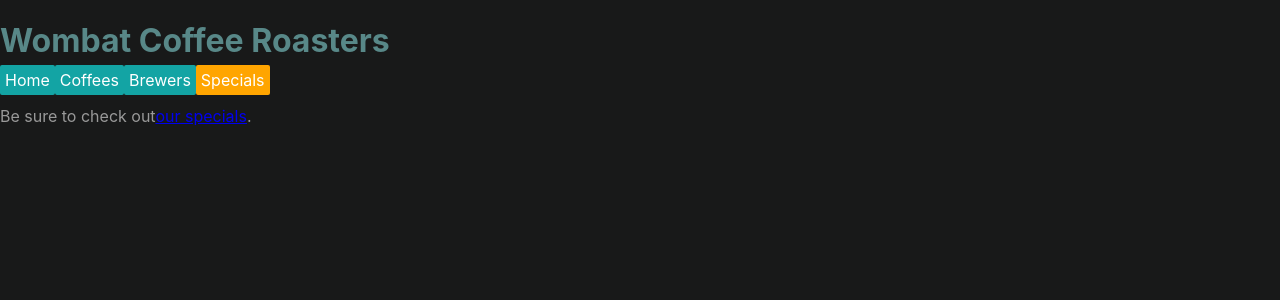
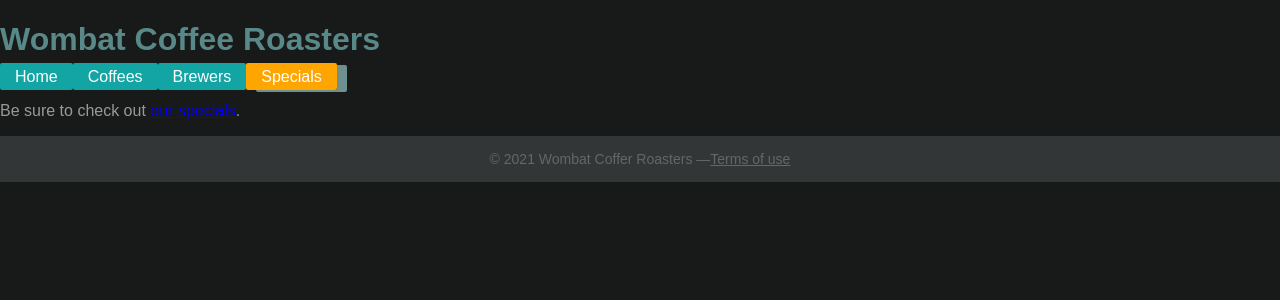
Before and after one commit to layer8games/css-in-depth, a React (Create React App) app: page / in a window 1280 px wide. Shown: the top 300 px of the page. Built offline with nearby package versions, Linux system fonts and the light colour scheme.

Commit message:
Finished chapater 1

```diff
--- a/src/App.css
+++ b/src/App.css
@@ -1,14 +1,16 @@
 body {
   background-color: #181919;
-}
-
-p {
+  font-family: sans-serif;
   color: #999999;
 }
 
 h1 {
   color: #588888;
   margin-bottom: 10px;
+}
+
+a:link {
+  color: blue;
 }
 
 .nav {
@@ -24,11 +26,25 @@ h1 {
 .nav a {
   color: white;
   background-color: #13a4a4;
-  padding: 5px;
+  padding: 5px 15px;
   border-radius: 2px;
   text-decoration: none;
 }
 
 .nav .featured {
   background-color: orange;
+  box-shadow: 10px 2px #6f9090;
 }
+
+.footer {
+  color: #666;
+  background-color: #333636;
+  padding: 15px 0;
+  text-align: center;
+  font-size: 14px;
+}
+
+.footer a {
+  color: inherit;
+  text-decoration: underline;
+}
--- a/src/App.js
+++ b/src/App.js
@@ -18,9 +18,13 @@ function App() {
       <main>
         <p>
           Be sure to check out
-          <a href="/specials" className="featured">our specials</a>.
+          <a href="/specials" className="featured"> our specials</a>.
         </p>
       </main>
+      <footer className="footer">
+        &copy; 2021 Wombat Coffer Roasters &mdash;
+        <a href="/terms-of-use">Terms of use</a>
+      </footer>
     </div>
   );
 }
```
